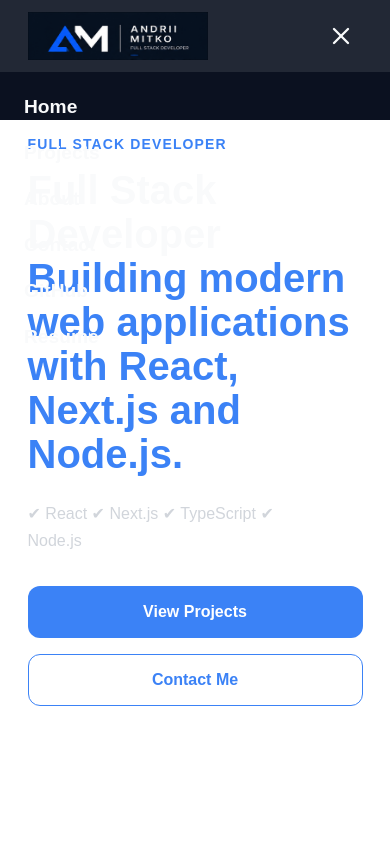
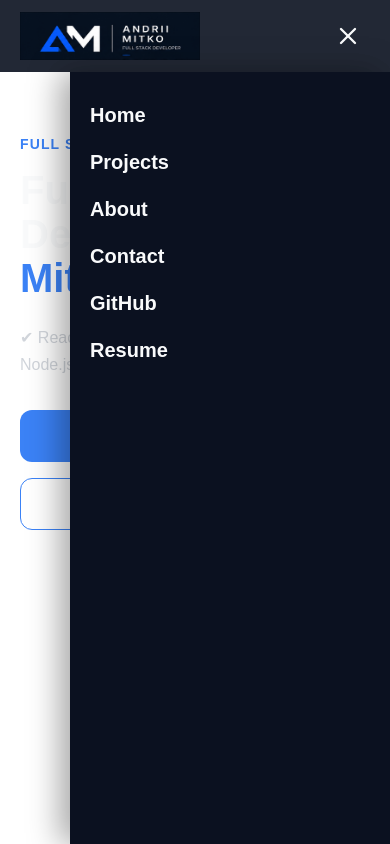
Before and after one commit to Andrii-Mitko/andrii-mitko-brand, a Next.js app: page / in a window 390 px wide. Both pictures are taken after a click on the button "Open menu". Built offline with nearby package versions, Linux system fonts and the light colour scheme.

Commit message:
add a frame for the mobile menu animation and updating the styles

```diff
--- a/package.json
+++ b/package.json
@@ -9,6 +9,7 @@
     "lint": "eslint"
   },
   "dependencies": {
+    "framer-motion": "^12.42.2",
     "lucide-react": "^1.25.0",
     "next": "16.2.11",
     "react": "19.2.4",
--- a/src/components/layout/Container/Container.module.css
+++ b/src/components/layout/Container/Container.module.css
@@ -1,5 +1,5 @@
 .container {
-  max-width: 375px;
+  max-width: 100%;
   margin-inline: auto;
   padding-inline: 20px;
 }
--- a/src/components/layout/Header/Header.tsx
+++ b/src/components/layout/Header/Header.tsx
@@ -8,6 +8,7 @@ import Container from "../Container/Container";
 import MobileMenu from "../MobileMenu/MobileMenu";
 import { useMobileMenu } from "./useMobileMenu";
 import { navigation } from "@/data/navigation";
+import { AnimatePresence } from "framer-motion";
 
 export default function Header() {
   const { isOpen, toggle, close } = useMobileMenu();
@@ -58,7 +59,9 @@ export default function Header() {
           </button>
         </div>
       </Container>
-      {isOpen && <MobileMenu onClose={close} />}
+      <AnimatePresence>
+        {isOpen && <MobileMenu onClose={close} />}
+      </AnimatePresence>
     </header>
   );
 }
--- a/src/components/layout/Header/useMobileMenu.ts
+++ b/src/components/layout/Header/useMobileMenu.ts
@@ -4,11 +4,17 @@ export function useMobileMenu() {
   const [isOpen, setIsOpen] = useState(false);
 
   const open = () => setIsOpen(true);
+
   const close = () => setIsOpen(false);
-  const toggle = () => setIsOpen((prev) => !prev);
+
+  const toggle = () => {
+    setIsOpen((prev) => !prev);
+  };
 
   useEffect(() => {
     if (!isOpen) return;
+
+    const previousOverflow = document.body.style.overflow;
 
     const handleEscape = (event: KeyboardEvent) => {
       if (event.key === "Escape") {
@@ -22,7 +28,8 @@ export function useMobileMenu() {
 
     return () => {
       document.removeEventListener("keydown", handleEscape);
-      document.body.style.overflow = "";
+
+      document.body.style.overflow = previousOverflow;
     };
   }, [isOpen]);
 
--- a/src/components/layout/MobileMenu/MobileMenu.module.css
+++ b/src/components/layout/MobileMenu/MobileMenu.module.css
@@ -1,10 +1,31 @@
+.overlay {
+  position: fixed;
+
+  top: 72px;
+  left: 0;
+  right: 0;
+  bottom: 0;
+
+  display: flex;
+  justify-content: flex-end;
+
+  z-index: 2000;
+
+  background-color: rgba(0, 0, 0, 0.55);
+  backdrop-filter: blur(4px);
+}
+
 .menu {
-  position: fixed;
-  inset: 72px 0 0;
+  width: min(320px, 85vw);
+  height: calc(100vh - 72px);
 
-  padding: 24px;
+  padding: 32px 20px;
 
-  background: var(--color-bg);
+  background-color: var(--color-bg);
+
+  box-shadow: -10px 0 30px rgba(0, 0, 0, 0.35);
+
+  overflow-y: auto;
 }
 
 .list {
@@ -18,6 +39,11 @@
 .list a {
   color: var(--color-text);
   text-decoration: none;
-  font-size: 1.2rem;
+  font-size: 1.25rem;
   font-weight: 600;
+  transition: color var(--transition);
 }
+
+.list a:hover {
+  color: var(--color-primary);
+}
--- a/src/components/layout/MobileMenu/MobileMenu.tsx
+++ b/src/components/layout/MobileMenu/MobileMenu.tsx
@@ -1,8 +1,9 @@
+import { motion } from "framer-motion";
 import Link from "next/link";
-import styles from "./MobileMenu.module.css";
+
 import { navigation } from "@/data/navigation";
 
-
+import styles from "./MobileMenu.module.css";
 
 type Props = {
   onClose: () => void;
@@ -10,7 +11,26 @@ type Props = {
 
 export default function MobileMenu({ onClose }: Props) {
   return (
-    <nav className={styles.menu}>
+    <motion.div
+      className={styles.overlay}
+      initial={{ opacity: 0 }}
+      animate={{ opacity: 1 }}
+      exit={{ opacity: 0 }}
+      transition={{ duration: 0.2 }}
+      onClick={onClose}
+    >
+      <motion.nav
+        className={styles.menu}
+        initial={{ x: "100%" }}
+        animate={{ x: 0 }}
+        exit={{ x: "100%" }}
+        transition={{
+          duration: 0.3,
+          ease: "easeOut",
+        }}
+        onClick={(event) => event.stopPropagation()}
+        aria-label="Mobile navigation"
+      >
         <ul className={styles.list}>
           {navigation.map((item) => (
             <li key={item.label}>
@@ -21,15 +41,23 @@ export default function MobileMenu({ onClose }: Props) {
           ))}
 
           <li>
-          <Link href="https://github.com/Andrii-Mitko" target="_blank">
+            <Link
+              href="https://github.com/Andrii-Mitko"
+              target="_blank"
+              rel="noopener noreferrer"
+              onClick={onClose}
+            >
               GitHub
             </Link>
           </li>
 
           <li>
-          <Link href="/resume.pdf">Resume</Link>
+            <Link href="/resume.pdf" onClick={onClose}>
+              Resume
+            </Link>
           </li>
         </ul>
-    </nav>
+      </motion.nav>
+    </motion.div>
   );
 }
--- a/src/components/sections/Hero/Hero.tsx
+++ b/src/components/sections/Hero/Hero.tsx
@@ -10,10 +10,8 @@ export default function Hero() {
           <span className={styles.eyebrow}>Full Stack Developer</span>
 
           <h1 className={styles.title}>
-            Full Stack Developer <br />
-            <span>
-              Building modern web applications with React, Next.js and Node.js.
-            </span>
+            Full Stack Developer
+            <span>Andrii Mitko</span>
           </h1>
 
           <p className={styles.description}>
```
Also changed, not shown: 1 other file (tests, documents, lock files or other folders). Lines whose indentation alone changed are shown as unchanged.
